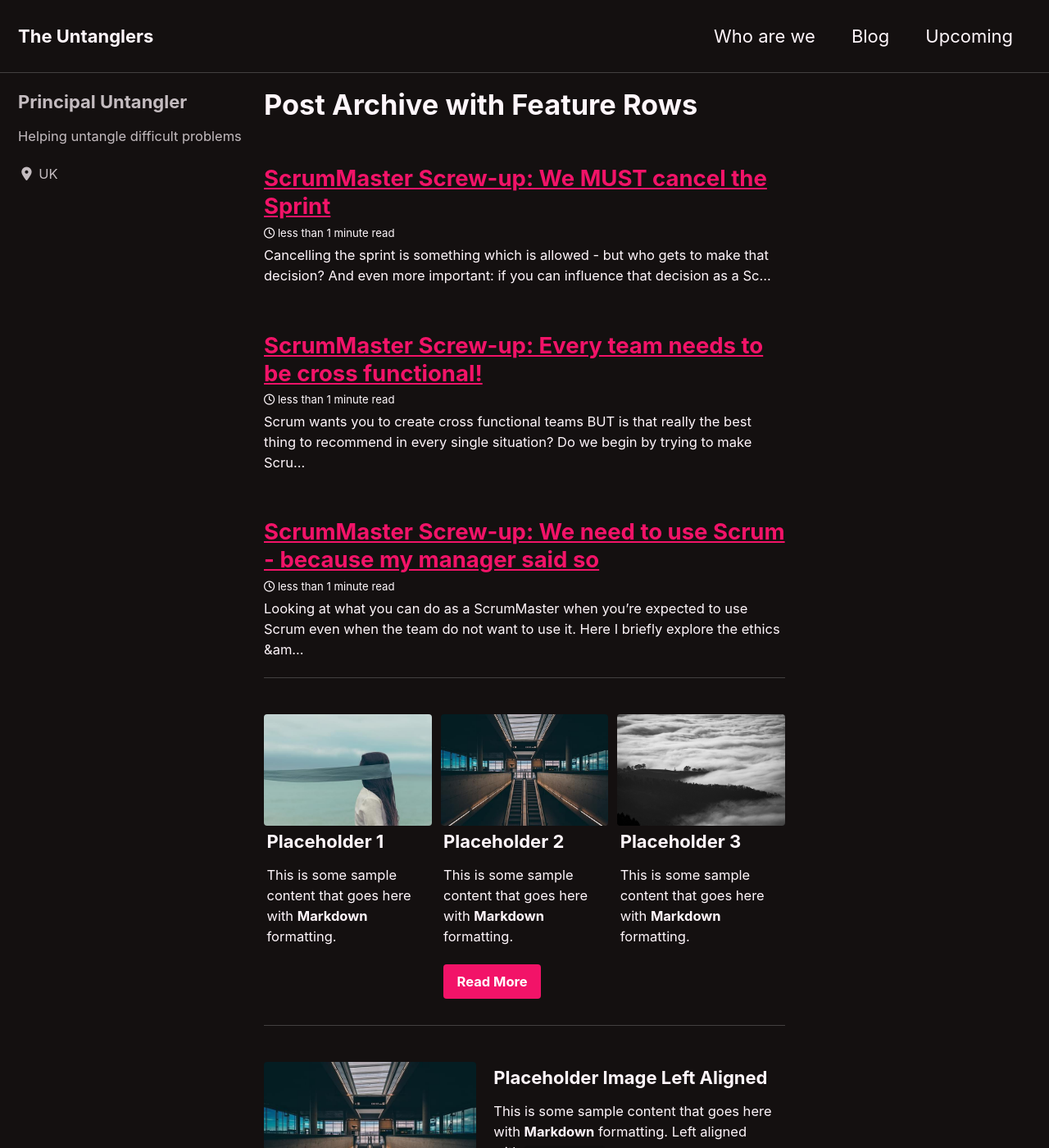
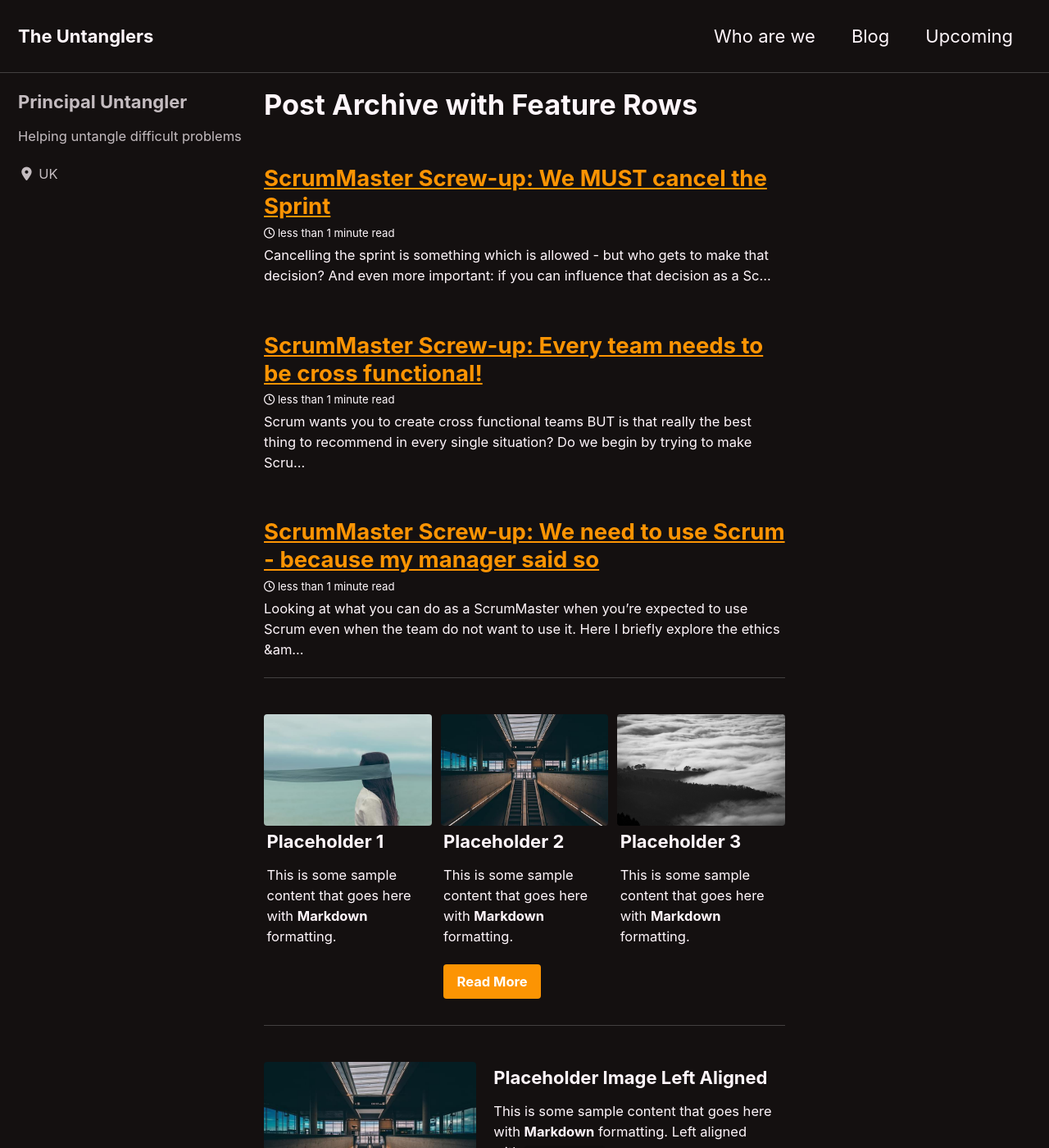
Before and after one commit to joecity/theuntanglers, a Jekyll site: the page built from docs/_pages/post-archive-feature-rows.html, in a window 1280 px wide and 1400 px high. Shown: the whole window at 82% size. Built offline with Jekyll 4.4.1, drawn with Linux system fonts in a browser that asks for light colours; cached includes are drawn as plain includes; nearby versions of some CDN libraries; some of the changed text lies outside the part shown.

Commit message:
Updated footer, changed highlight colour to yellow

```diff
--- a/_includes/footer.html
+++ b/_includes/footer.html
@@ -16,4 +16,4 @@
   </ul>
 </div>
 
-<div class="page__footer-copyright">&copy; {{ site.time | date: '%Y' }} {{ site.name | default: site.title }}. {{ site.data.ui-text[site.locale].powered_by | default: "Powered by" }} <a href="https://jekyllrb.com" rel="nofollow">Jekyll</a> &amp; <a href="https://mademistakes.com/work/minimal-mistakes-jekyll-theme/" rel="nofollow">Minimal Mistakes</a>.</div>
+<div class="page__footer-copyright">&copy; {{ site.time | date: '%Y' }} {{ site.name | default: site.title }}.</div>
--- a/_sass/minimal-mistakes/skins/_neon.scss
+++ b/_sass/minimal-mistakes/skins/_neon.scss
@@ -5,7 +5,7 @@
 /* Colors */
 $background-color: #141010 !default;
 $text-color: #fff6fb !default;
-$primary-color: #f21368 !default;
+$primary-color: #fc9403 !default;
 $border-color: mix(#fff, $background-color, 20%) !default;
 $code-background-color: mix(#000, $background-color, 15%) !default;
 $code-background-color-dark: mix(#000, $background-color, 20%) !default;
```
Also changed, not shown: docs/_pages/home.md (+1 -1 lines), screenshot-layouts.png (deleted), screenshot.png (deleted).
